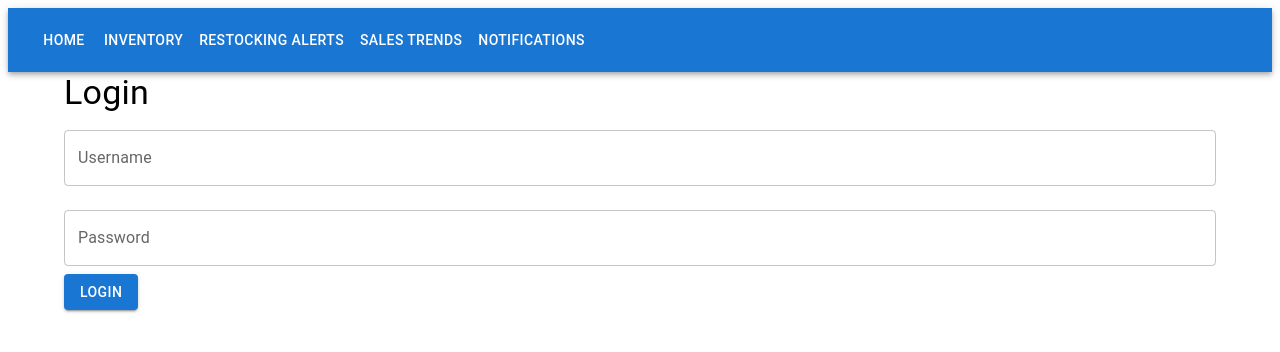
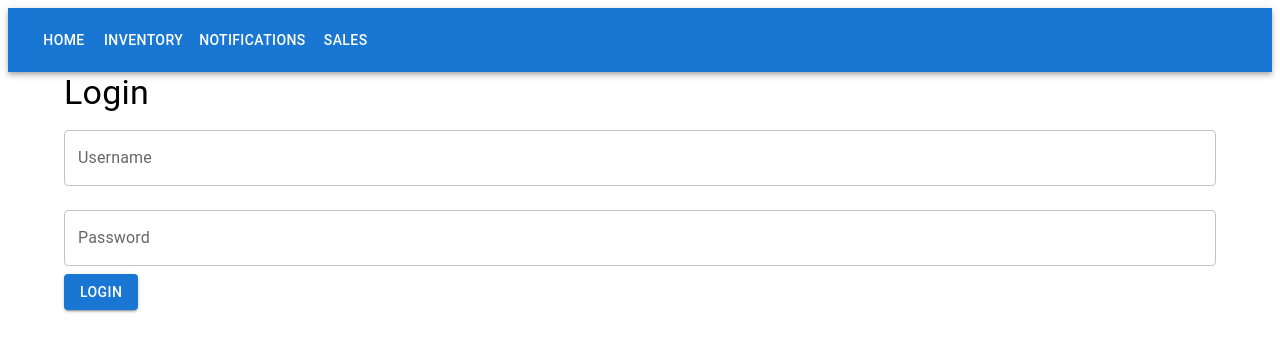
Before and after one commit to romanandani266/test_1, a React (Create React App) app in the folder frontend/: page / in a window 1280 px wide. Shown: the top 352 px of the page. Built offline with nearby package versions, Linux system fonts and the light colour scheme.

Commit message:
Add frontend/src/App.js

```diff
--- a/frontend/src/App.js
+++ b/frontend/src/App.js
@@ -1,42 +1,28 @@
-import React from "react";
-import { Routes, Route, Link } from "react-router-dom";
-import { AppBar, Toolbar, Button, Container } from "@mui/material";
-import Inventory from "./components/Inventory";
-import Login from "./components/Login";
-import RestockingAlerts from "./components/RestockingAlerts";
-import SalesTrends from "./components/SalesTrends";
-import Notifications from "./components/Notifications";
+import React from 'react';
+import { Routes, Route, Link } from 'react-router-dom';
+import { AppBar, Toolbar, Button, Container } from '@mui/material';
+import Login from './components/Login';
+import Inventory from './components/Inventory';
+import Notifications from './components/Notifications';
+import Sales from './components/Sales';
 
 const App = () => {
   return (
     <div>
       <AppBar position="static">
         <Toolbar>
-          <Button color="inherit" component={Link} to="/">
-            Home
-          </Button>
-          <Button color="inherit" component={Link} to="/inventory">
-            Inventory
-          </Button>
-          <Button color="inherit" component={Link} to="/alerts">
-            Restocking Alerts
-          </Button>
-          <Button color="inherit" component={Link} to="/sales-trends">
-            Sales Trends
-          </Button>
-          <Button color="inherit" component={Link} to="/notifications">
-            Notifications
-          </Button>
+          <Button color="inherit" component={Link} to="/">Home</Button>
+          <Button color="inherit" component={Link} to="/inventory">Inventory</Button>
+          <Button color="inherit" component={Link} to="/notifications">Notifications</Button>
+          <Button color="inherit" component={Link} to="/sales">Sales</Button>
         </Toolbar>
       </AppBar>
-
       <Container>
         <Routes>
           <Route path="/" element={<Login />} />
           <Route path="/inventory" element={<Inventory />} />
-          <Route path="/alerts" element={<RestockingAlerts />} />
-          <Route path="/sales-trends" element={<SalesTrends />} />
           <Route path="/notifications" element={<Notifications />} />
+          <Route path="/sales" element={<Sales />} />
         </Routes>
       </Container>
     </div>
```
